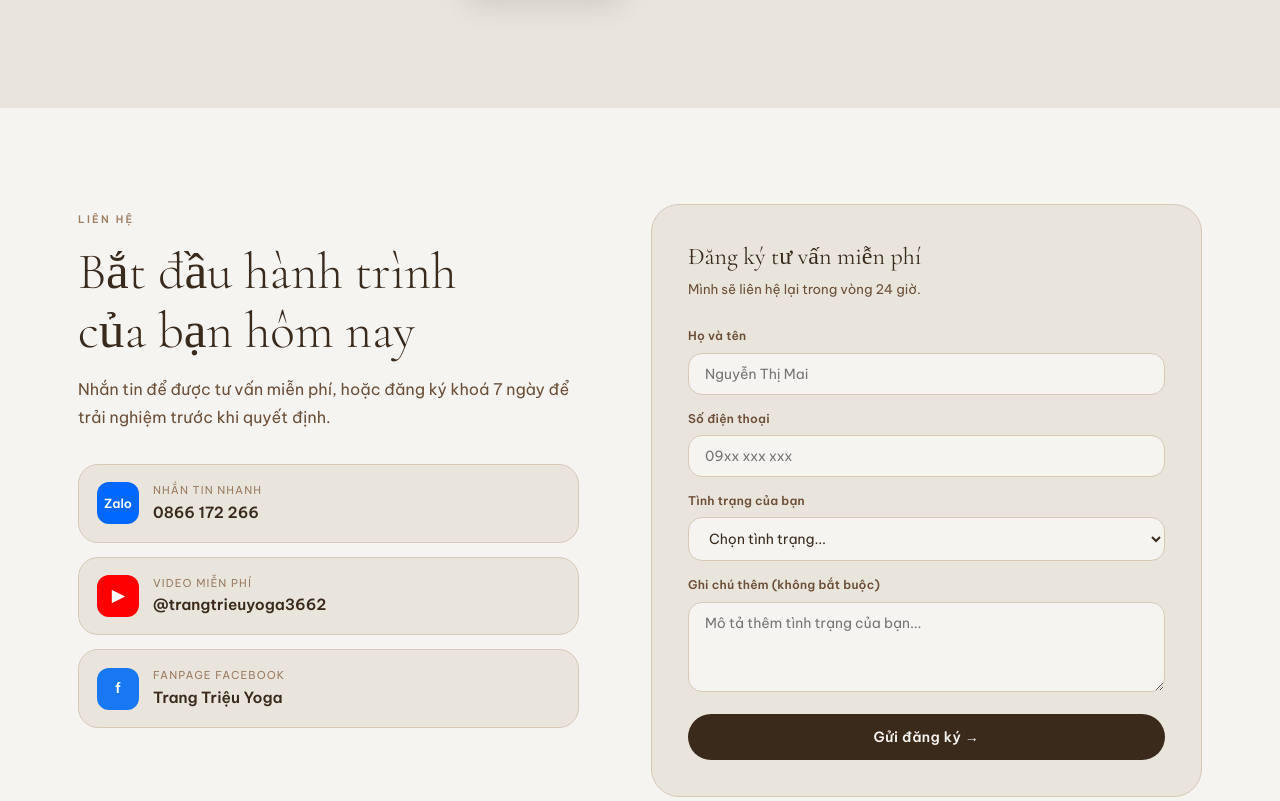
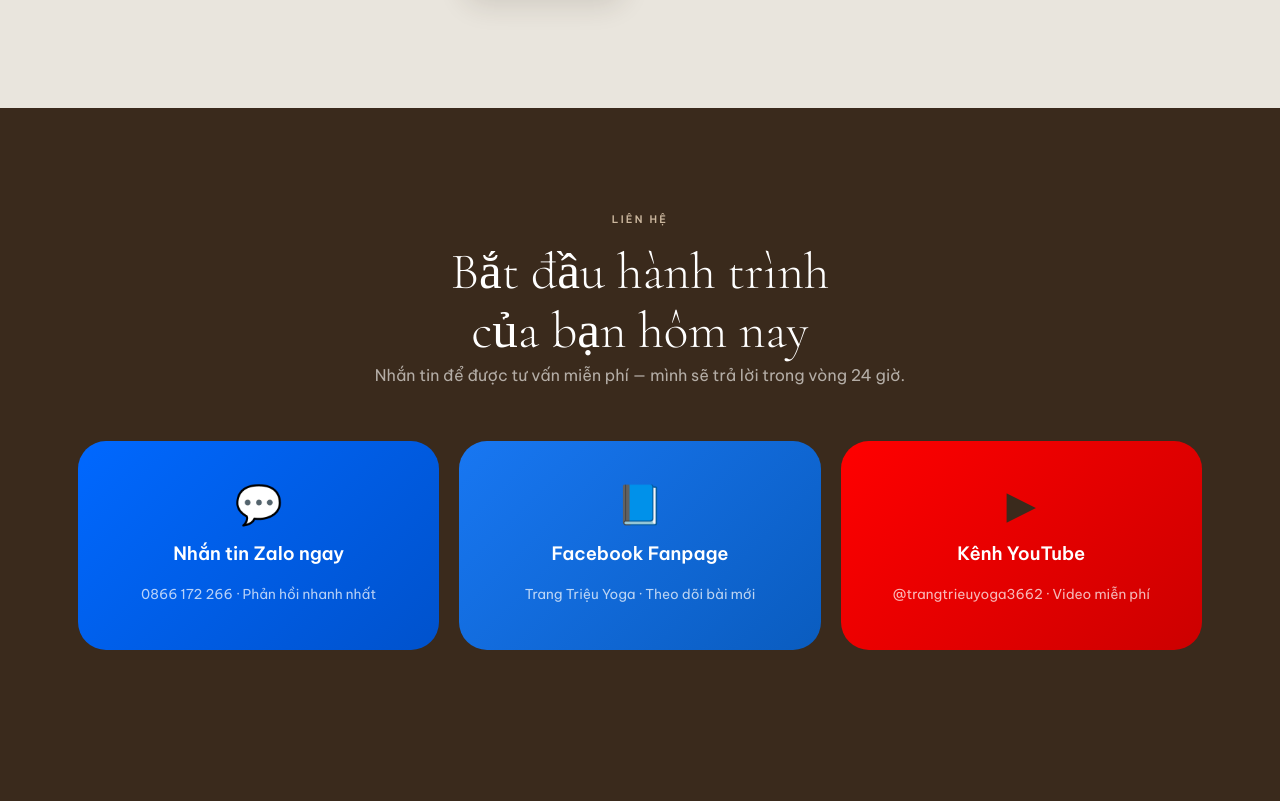
Before and after one commit to hudofru/trangtrieu-yoga, a plain HTML site: page index.html in a window 1280 px wide. Shown: the part 7084-7885 px from the top of the page. Drawn offline with nearby package versions, Linux system fonts and the light colour scheme.

Commit message:
redesign: Liên hệ section — 3 big CTA cards, no form
- Dark background (var(--ink)) — visually distinct from above sections
- 3 full-width clickable cards: Zalo (blue), Facebook (blue), YouTube (red)
- Each card: large icon, label, subtitle — links directly to channel
- Hover: lift + shadow
- Mobile: stacks to 1 column
- Removed form, cform, btn-submit, ch-* dead CSS

```diff
--- a/index.html
+++ b/index.html
@@ -389,54 +389,27 @@
 <!-- CONTACT -->
 <section id="contact">
   <div class="wrap">
-    <div class="contact-grid">
-      <div class="contact-text">
-        <span class="label">Liên hệ</span>
-        <h2>Bắt đầu hành trình<br>của bạn hôm nay</h2>
-        <p>Nhắn tin để được tư vấn miễn phí, hoặc đăng ký khoá 7 ngày để trải nghiệm trước khi quyết định.</p>
-        <div class="channels">
-          <a href="https://zalo.me/0866172266" class="channel" target="_blank">
-            <div class="ch-icon ch-zalo">Zalo</div>
-            <div><div class="ch-lbl">Nhắn tin nhanh</div><div class="ch-val">0866 172 266</div></div>
-          </a>
-          <a href="https://www.youtube.com/@trangtrieuyoga3662" class="channel" target="_blank">
-            <div class="ch-icon ch-yt">▶</div>
-            <div><div class="ch-lbl">Video miễn phí</div><div class="ch-val">@trangtrieuyoga3662</div></div>
-          </a>
-          <a href="https://facebook.com/yogatrangtrieu" class="channel" target="_blank">
-            <div class="ch-icon ch-fb">f</div>
-            <div><div class="ch-lbl">Fanpage Facebook</div><div class="ch-val">Trang Triệu Yoga</div></div>
-          </a>
-        </div>
-      </div>
-      <div class="cform">
-        <h3>Đăng ký tư vấn miễn phí</h3>
-        <p>Mình sẽ liên hệ lại trong vòng 24 giờ.</p>
-        <div class="fg">
-          <label>Họ và tên</label>
-          <input type="text" id="f-name" placeholder="Nguyễn Thị Mai">
-        </div>
-        <div class="fg">
-          <label>Số điện thoại</label>
-          <input type="tel" id="f-phone" placeholder="09xx xxx xxx">
-        </div>
-        <div class="fg">
-          <label>Tình trạng của bạn</label>
-          <select id="f-issue">
-            <option value="">Chọn tình trạng...</option>
-            <option>Đau vai gáy, cổ</option>
-            <option>Đau lưng mãn tính</option>
-            <option>Thần kinh toạ</option>
-            <option>Căng thẳng, mất ngủ</option>
-            <option>Muốn tìm hiểu thêm</option>
-          </select>
-        </div>
-        <div class="fg">
-          <label>Ghi chú thêm (không bắt buộc)</label>
-          <textarea id="f-note" placeholder="Mô tả thêm tình trạng của bạn..."></textarea>
-        </div>
-        <button class="btn-submit" id="submitBtn">Gửi đăng ký →</button>
-      </div>
+    <div class="contact-hd">
+      <span class="label">Liên hệ</span>
+      <h2>Bắt đầu hành trình<br>của bạn hôm nay</h2>
+      <p>Nhắn tin để được tư vấn miễn phí — mình sẽ trả lời trong vòng 24 giờ.</p>
+    </div>
+    <div class="contact-cta-row">
+      <a href="https://zalo.me/0866172266" class="contact-cta-card contact-cta-zalo" target="_blank" rel="noopener">
+        <div class="cta-icon">💬</div>
+        <div class="cta-label">Nhắn tin Zalo ngay</div>
+        <div class="cta-sub">0866 172 266 · Phản hồi nhanh nhất</div>
+      </a>
+      <a href="https://www.facebook.com/yogatrangtrieu" class="contact-cta-card contact-cta-fb" target="_blank" rel="noopener">
+        <div class="cta-icon">📘</div>
+        <div class="cta-label">Facebook Fanpage</div>
+        <div class="cta-sub">Trang Triệu Yoga · Theo dõi bài mới</div>
+      </a>
+      <a href="https://www.youtube.com/@trangtrieuyoga3662" class="contact-cta-card contact-cta-yt" target="_blank" rel="noopener">
+        <div class="cta-icon">▶</div>
+        <div class="cta-label">Kênh YouTube</div>
+        <div class="cta-sub">@trangtrieuyoga3662 · Video miễn phí</div>
+      </a>
     </div>
   </div>
 </section>
--- a/style.css
+++ b/style.css
@@ -380,49 +380,25 @@
     .cred p { font-size: 0.84rem; margin: 0; }
 
     /* ─── CONTACT ─────────────────────────────── */
-    #contact { background: var(--c0); }
-    .contact-grid { display: grid; grid-template-columns: 1fr 1.1fr; gap: 72px; align-items: start; }
-    .contact-text h2 { color: var(--ink); margin-bottom: 14px; }
-    .contact-text p { margin-bottom: 32px; }
-    .channels { display: flex; flex-direction: column; gap: 14px; }
-    .channel {
-      display: flex; align-items: center; gap: 14px;
-      background: var(--c1); border: 1px solid var(--c2); border-radius: var(--r-md);
-      padding: 16px 18px; transition: all 0.2s;
+    #contact { background: var(--ink); }
+    .contact-hd { text-align: center; max-width: 560px; margin: 0 auto 52px; }
+    .contact-hd .label { color: var(--c3); }
+    .contact-hd h2 { color: #fff; }
+    .contact-hd p { color: rgba(246,244,241,0.65); font-size: 1rem; }
+    .contact-cta-row { display: grid; grid-template-columns: repeat(3,1fr); gap: 20px; }
+    .contact-cta-card {
+      border-radius: var(--r-lg); padding: 44px 32px;
+      display: flex; flex-direction: column; align-items: center; text-align: center; gap: 14px;
+      transition: transform 0.25s, box-shadow 0.25s;
+      text-decoration: none;
     }
-    .channel:hover { background: var(--c2); transform: translateX(4px); }
-    .ch-icon {
-      width: 42px; height: 42px; border-radius: 12px; flex-shrink: 0;
-      display: flex; align-items: center; justify-content: center; font-size: 0.78rem; font-weight: 700;
-      font-family: 'Be Vietnam Pro', sans-serif;
-    }
-    .ch-zalo { background: #0068ff; color: #fff; }
-    .ch-yt { background: #FF0000; color: #fff; font-size: 1rem; }
-    .ch-fb { background: #1877F2; color: #fff; font-size: 0.9rem; }
-    .ch-lbl { font-size: 0.68rem; color: var(--soft); text-transform: uppercase; letter-spacing: 0.1em; }
-    .ch-val { font-size: 0.96rem; font-weight: 600; color: var(--ink); }
-
-    .cform { background: var(--c1); border-radius: var(--r-lg); padding: 36px; border: 1px solid var(--c2); }
-    .cform h3 { font-family: 'Cormorant Garamond', serif; font-size: 1.5rem; color: var(--ink); margin-bottom: 6px; }
-    .cform > p { font-size: 0.83rem; margin-bottom: 24px; }
-    .fg { margin-bottom: 14px; }
-    .fg label { display: block; font-size: 0.75rem; font-weight: 600; color: var(--mid); margin-bottom: 6px; letter-spacing: 0.02em; }
-    .fg input, .fg textarea, .fg select {
-      width: 100%; padding: 11px 16px;
-      border: 1.5px solid var(--c2); border-radius: var(--r-sm);
-      background: var(--c0); color: var(--ink);
-      font-family: 'Be Vietnam Pro', sans-serif; font-size: 0.87rem; outline: none;
-      transition: border-color 0.2s;
-    }
-    .fg input:focus, .fg textarea:focus, .fg select:focus { border-color: var(--c5); }
-    .fg textarea { resize: vertical; min-height: 90px; }
-    .btn-submit {
-      width: 100%; background: var(--ink); color: var(--c0);
-      padding: 14px; border-radius: 100px; border: none; cursor: pointer;
-      font-family: 'Be Vietnam Pro', sans-serif; font-size: 0.88rem; font-weight: 600;
-      letter-spacing: 0.03em; transition: all 0.22s;
-    }
-    .btn-submit:hover { background: var(--c6); transform: translateY(-1px); }
+    .contact-cta-card:hover { transform: translateY(-6px); box-shadow: 0 20px 48px rgba(0,0,0,0.3); }
+    .contact-cta-zalo { background: linear-gradient(135deg, #0068ff 0%, #0052cc 100%); }
+    .contact-cta-fb   { background: linear-gradient(135deg, #1877F2 0%, #0a5cbf 100%); }
+    .contact-cta-yt   { background: linear-gradient(135deg, #FF0000 0%, #cc0000 100%); }
+    .cta-icon { font-size: 2.4rem; line-height: 1; }
+    .cta-label { font-size: 1.15rem; font-weight: 600; color: #fff; }
+    .cta-sub { font-size: 0.85rem; color: rgba(255,255,255,0.72); }
 
     /* ─── VIDEO MODAL ─────────────────────────── */
     .modal-backdrop {
@@ -483,7 +459,8 @@
     /* ─── RESPONSIVE ──────────────────────────── */
     @media (max-width: 960px) {
       .hero-content { padding: 48px 28px; }
-      .pain-grid, .about-grid, .contact-grid, .fc-grid { grid-template-columns: 1fr; gap: 40px; }
+      .pain-grid, .about-grid, .fc-grid { grid-template-columns: 1fr; gap: 40px; }
+      .contact-cta-row { grid-template-columns: 1fr; }
       .method-grid { grid-template-columns: 1fr 1fr; }
       .classes-grid, .yt-grid, .test-grid { grid-template-columns: 1fr; }
       .footer-grid { grid-template-columns: 1fr 1fr; }
```
